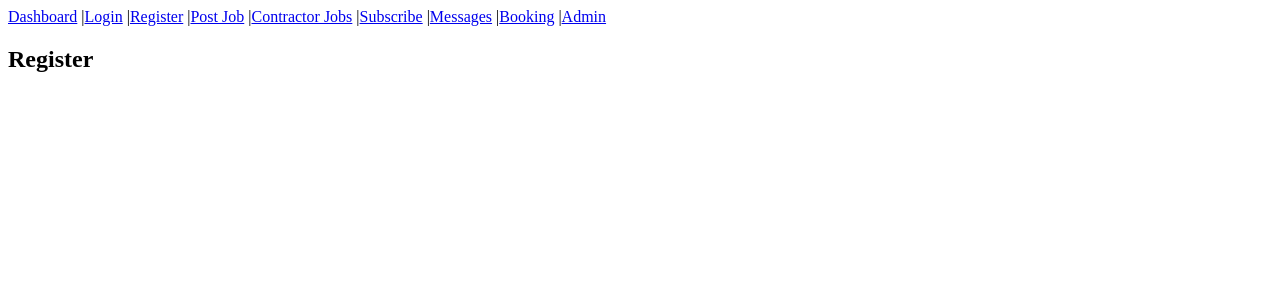
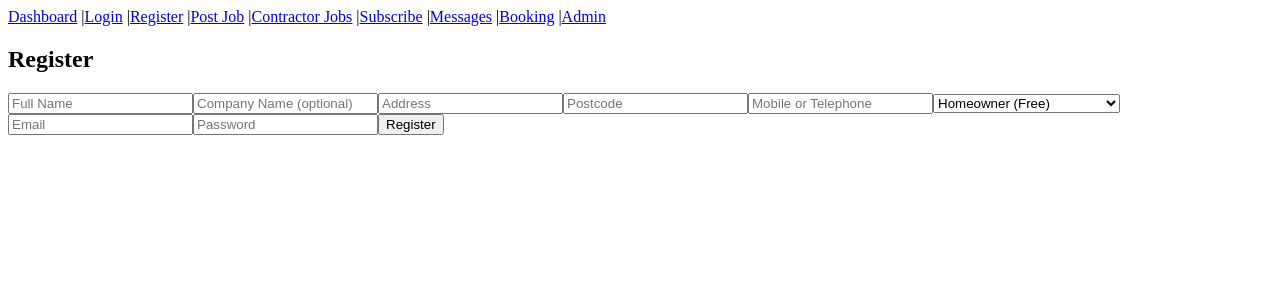
Before and after one commit to sasimf/property-maintenance-pwa, a React (Create React App) app: page /register in a window 1280 px wide. Shown: the top 300 px of the page. Built offline with nearby package versions, Linux system fonts and the light colour scheme; no server answers.

Commit message:
Update Register.js

```diff
--- a/src/components/Auth/Register.js
+++ b/src/components/Auth/Register.js
@@ -1 +1,108 @@
-import React,{useState}from'react';import{register}from'../../services/api';function Register(){const[f,sF]=useState({fullName:'',email:'',password:'',userType:'homeowner'});return(<form onSubmit={e=>{e.preventDefault();register(f);}}><h2>Register</h2></form>);}export default Register;
+import React, { useState } from 'react';
+import { register } from '../../services/api';
+import { useNavigate } from 'react-router-dom';
+
+export default function Register() {
+  const [form, setForm] = useState({
+    fullName: '',
+    companyName: '',
+    address: '',
+    postcode: '',
+    phone: '',
+    userType: 'homeowner',
+    email: '',
+    password: '',
+  });
+  const [error, setError] = useState('');
+  const navigate = useNavigate();
+
+  const handleChange = e => {
+    setForm(prev => ({ ...prev, [e.target.name]: e.target.value }));
+  };
+
+  const handleSubmit = async e => {
+    e.preventDefault();
+    setError('');
+
+    try {
+      const payload = {
+        ...form,
+        expertise: form.expertise?.split(',').map(x => x.trim()) || [],
+      };
+      const res = await register(payload);
+      if (res.error) throw new Error(res.error);
+      // Registration successful → send user to login
+      navigate('/login');
+    } catch (err) {
+      setError(err.message || 'Registration failed');
+    }
+  };
+
+  return (
+    <form onSubmit={handleSubmit}>
+      <h2>Register</h2>
+      {error && <p style={{ color: 'red' }}>{error}</p>}
+
+      <input
+        name="fullName"
+        placeholder="Full Name"
+        value={form.fullName}
+        onChange={handleChange}
+        required
+      />
+      <input
+        name="companyName"
+        placeholder="Company Name (optional)"
+        value={form.companyName}
+        onChange={handleChange}
+      />
+      <input
+        name="address"
+        placeholder="Address"
+        value={form.address}
+        onChange={handleChange}
+        required
+      />
+      <input
+        name="postcode"
+        placeholder="Postcode"
+        value={form.postcode}
+        onChange={handleChange}
+        required
+      />
+      <input
+        name="phone"
+        placeholder="Mobile or Telephone"
+        value={form.phone}
+        onChange={handleChange}
+        required
+      />
+
+      <select name="userType" value={form.userType} onChange={handleChange}>
+        <option value="homeowner">Homeowner (Free)</option>
+        <option value="landlord">Landlord (Free)</option>
+        <option value="agent">Letting Agent (Subscription)</option>
+        <option value="contractor">Contractor (Subscription)</option>
+      </select>
+
+      <input
+        type="email"
+        name="email"
+        placeholder="Email"
+        value={form.email}
+        onChange={handleChange}
+        required
+      />
+      <input
+        type="password"
+        name="password"
+        placeholder="Password"
+        value={form.password}
+        onChange={handleChange}
+        required
+      />
+
+      <button type="submit">Register</button>
+    </form>
+  );
+}
```
